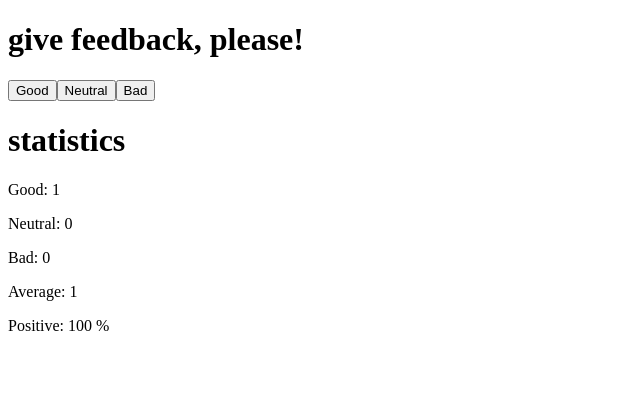
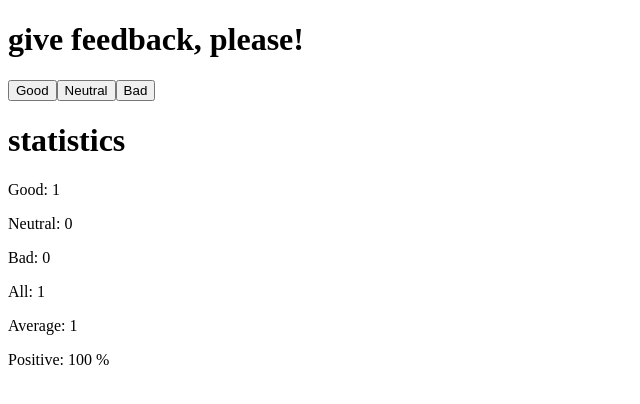
Before and after one commit to Duola224/fsopen-react, a React (Vite) app in the folder unicafe/: page / in a window 1280 px wide. Both pictures are taken after a click on the button "Good". Shown: the top 404 px of the page, without its empty margins (0-640 px from the left). Built offline with nearby package versions, Linux system fonts and the light colour scheme.

Commit message:
unicafe 1.8: step 3 → Add Statistics component

```diff
--- a/unicafe/src/App.jsx
+++ b/unicafe/src/App.jsx
@@ -2,6 +2,21 @@ import { useState } from 'react'
 
 const Button = ({ handleClickBtn, text }) => <button onClick={handleClickBtn}>{text}</button>
 const Display = ({ textToDisplay, value }) => <p><span>{textToDisplay}</span> <span>{value}</span></p>
+
+const Statistics = ({ good, neutral, bad }) => {
+  const all = good + neutral + bad
+  return (
+    <>
+      <h1>statistics</h1>
+      <Display textToDisplay="Good: " value={good} />
+      <Display textToDisplay="Neutral: " value={neutral} />
+      <Display textToDisplay="Bad: " value={bad} />
+      <Display textToDisplay="All: " value={all} />
+      <Display textToDisplay="Average: " value={(good - bad) / all} />
+      <Display textToDisplay="Positive: " value={(good / all * 100) + ' %'} />
+    </>
+  )
+}
 const App = () => {
   // save clicks of each button to its own state
   const [good, setGood] = useState(0)
@@ -35,16 +50,10 @@ const App = () => {
   return (
     <div>
       <h1>give feedback, please!</h1>
-
       <Button handleClickBtn={goodFeedback} text="Good" />
       <Button handleClickBtn={neutralFeedback} text="Neutral" />
       <Button handleClickBtn={badFeedback} text="Bad" />
-      <h1>statistics</h1>
-      <Display textToDisplay="Good: " value={good} />
-      <Display textToDisplay="Neutral: " value={neutral} />
-      <Display textToDisplay="Bad: " value={bad} />
-      <Display textToDisplay="Average: " value={(good - bad) / (good + neutral + bad)} />
-      <Display textToDisplay="Positive: " value={(good / (good + neutral + bad) * 100) + ' %'} />
+      <Statistics good={good} bad={bad} neutral={neutral} />
     </div>
   )
 }
```
